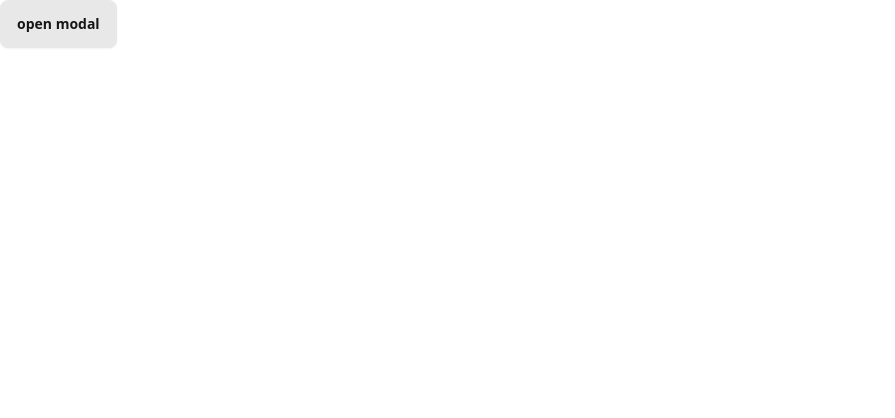
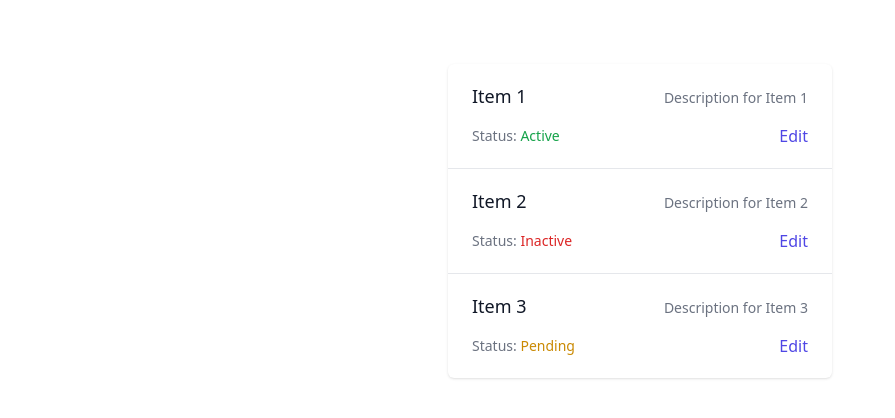
Before and after one commit to AdrianeTroyRoa/XuElecomSite_Frontend-Admin, a Nuxt app: page / in a window 1280 px wide. Shown: the top 418 px of the page, without its empty margins (0-895 px from the left). Built offline with nearby package versions, Linux system fonts and the light colour scheme.

Commit message:
feat: added temp for article list

```diff
--- a/pages/index.vue
+++ b/pages/index.vue
@@ -1,3 +1,60 @@
 <template>
-  <CreateArticle />
+  <ul
+    class="bg-white shadow overflow-hidden sm:rounded-md max-w-sm mx-auto mt-16"
+  >
+    <li>
+      <div class="px-4 py-5 sm:px-6">
+        <div class="flex items-center justify-between">
+          <h3 class="text-lg leading-6 font-medium text-gray-900">Item 1</h3>
+          <p class="mt-1 max-w-2xl text-sm text-gray-500">
+            Description for Item 1
+          </p>
+        </div>
+        <div class="mt-4 flex items-center justify-between">
+          <p class="text-sm font-medium text-gray-500">
+            Status: <span class="text-green-600">Active</span>
+          </p>
+          <a href="#" class="font-medium text-indigo-600 hover:text-indigo-500"
+            >Edit</a
+          >
+        </div>
+      </div>
+    </li>
+    <li class="border-t border-gray-200">
+      <div class="px-4 py-5 sm:px-6">
+        <div class="flex items-center justify-between">
+          <h3 class="text-lg leading-6 font-medium text-gray-900">Item 2</h3>
+          <p class="mt-1 max-w-2xl text-sm text-gray-500">
+            Description for Item 2
+          </p>
+        </div>
+        <div class="mt-4 flex items-center justify-between">
+          <p class="text-sm font-medium text-gray-500">
+            Status: <span class="text-red-600">Inactive</span>
+          </p>
+          <a href="#" class="font-medium text-indigo-600 hover:text-indigo-500"
+            >Edit</a
+          >
+        </div>
+      </div>
+    </li>
+    <li class="border-t border-gray-200">
+      <div class="px-4 py-5 sm:px-6">
+        <div class="flex items-center justify-between">
+          <h3 class="text-lg leading-6 font-medium text-gray-900">Item 3</h3>
+          <p class="mt-1 max-w-2xl text-sm text-gray-500">
+            Description for Item 3
+          </p>
+        </div>
+        <div class="mt-4 flex items-center justify-between">
+          <p class="text-sm font-medium text-gray-500">
+            Status: <span class="text-yellow-600">Pending</span>
+          </p>
+          <a href="#" class="font-medium text-indigo-600 hover:text-indigo-500"
+            >Edit</a
+          >
+        </div>
+      </div>
+    </li>
+  </ul>
 </template>
```
